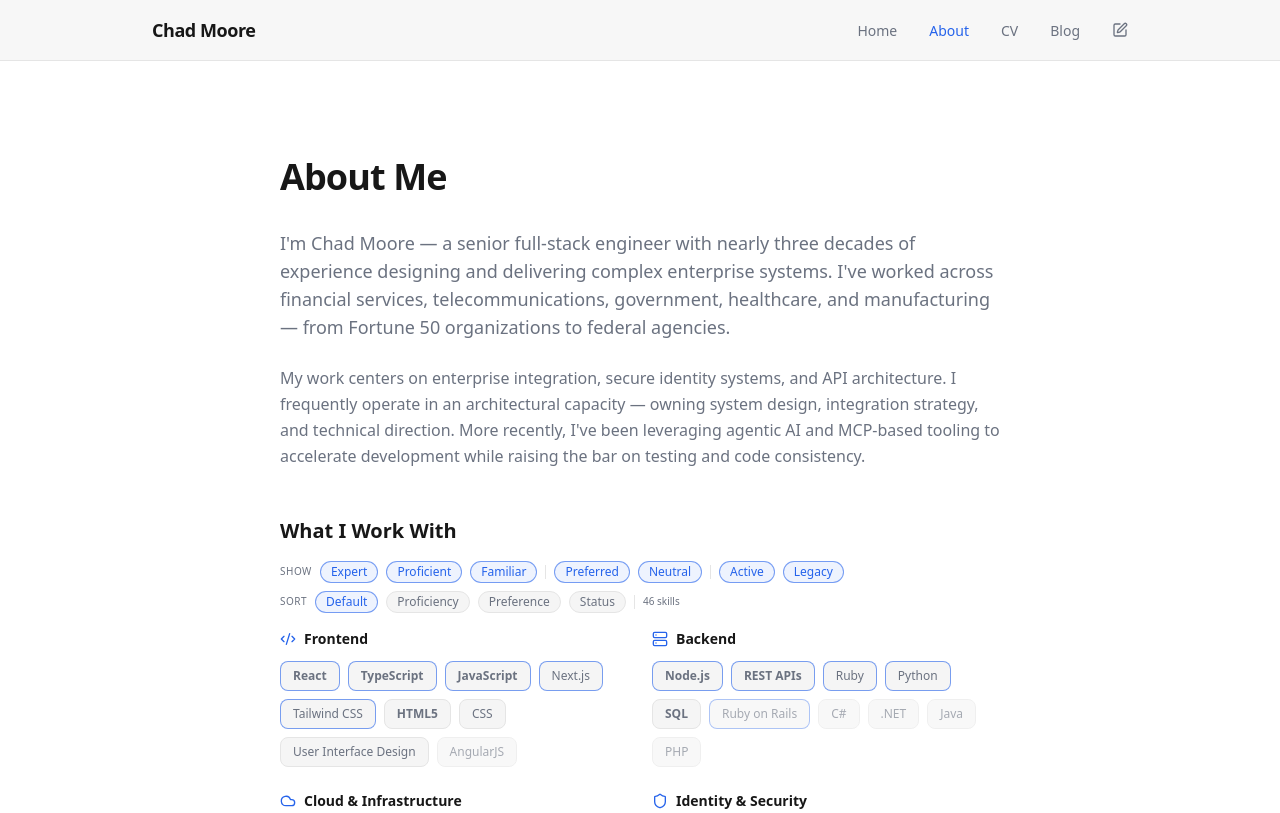
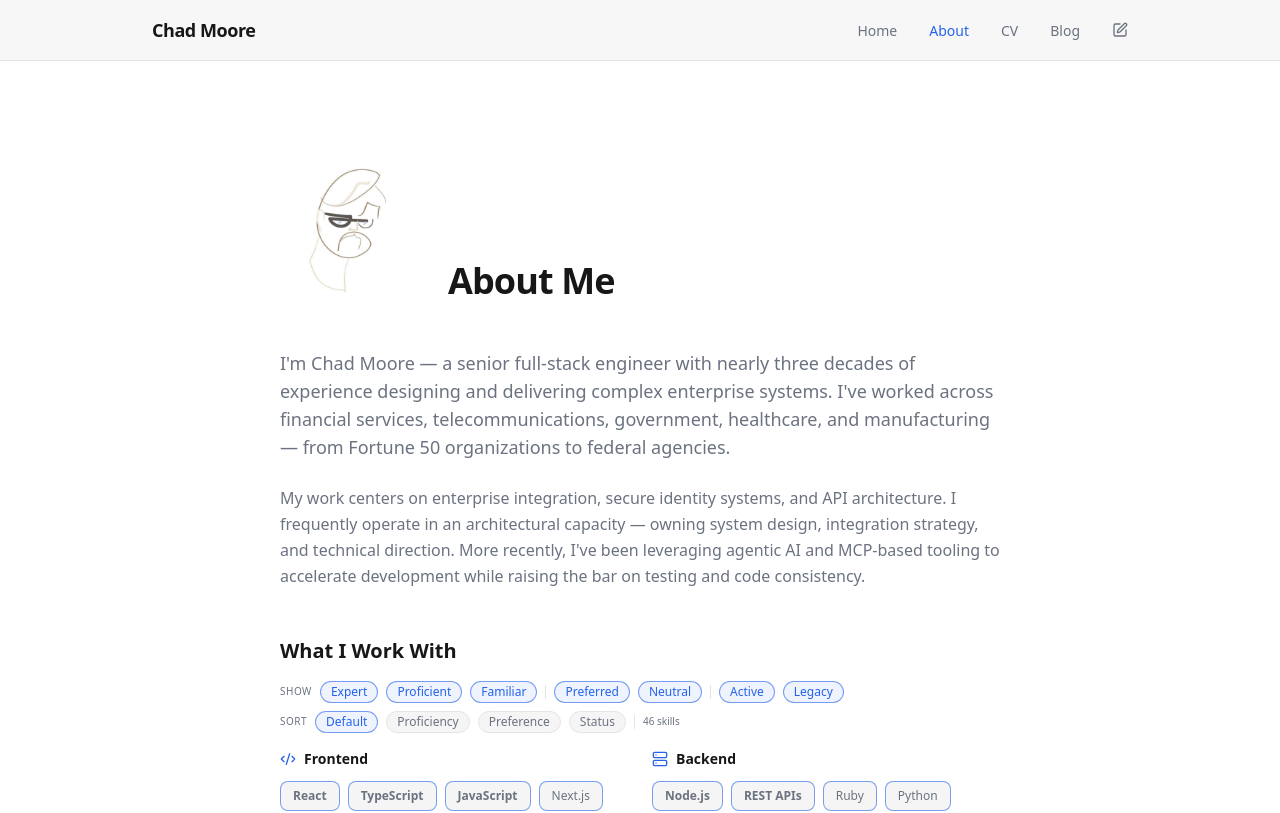
Before and after one commit to chadmoore/chadmoore.github.io, a Next.js app: page /about in a window 1280 px wide. Shown: the top 813 px of the page. Built offline with nearby package versions, Linux system fonts and the light colour scheme.

Commit message:
feat: add avatar to homepage hero and about page

```diff
--- a/src/app/about/page.tsx
+++ b/src/app/about/page.tsx
@@ -13,6 +13,7 @@
  * // about page, we should probably be friends. chad@chadmoore.info
  */
 import type { Metadata } from "next";
+import Image from "next/image";
 import { content } from "@/lib/content";
 import SkillsGrid from "@/components/SkillsGrid";
 
@@ -25,9 +26,19 @@ export const metadata: Metadata = {
 export default function AboutPage() {
   return (
     <div className="max-w-3xl mx-auto px-6 py-16 md:py-24">
-      <h1 className="text-3xl md:text-4xl font-bold tracking-tight mb-8">
-        {content.about.heading}
-      </h1>
+      <div className="flex flex-col sm:flex-row items-center sm:items-end gap-6 mb-12">
+        <Image
+          src="/avatar.png"
+          alt={content.site.name}
+          width={160}
+          height={160}
+          priority
+          className="rounded-full w-28 h-28 sm:w-36 sm:h-36"
+        />
+        <h1 className="text-3xl md:text-4xl font-bold tracking-tight">
+          {content.about.heading}
+        </h1>
+      </div>
 
       <div className="prose prose-invert max-w-none space-y-6 text-muted leading-relaxed">
         {content.about.intro.map((paragraph, index) => (
--- a/src/app/page.tsx
+++ b/src/app/page.tsx
@@ -19,6 +19,7 @@
  * // than writing most of the blog posts. ✨Priorities✨
  */
 import Link from "next/link";
+import Image from "next/image";
 import { getAllPosts } from "@/lib/blog";
 import { siteConfig } from "@/lib/siteConfig";
 import { formatPostDate } from "@/lib/dates";
@@ -40,6 +41,8 @@ export default function Home() {
     <div className="max-w-5xl mx-auto px-6">
       {/* Hero */}
       <section className="py-24 md:py-32">
+        <div className="flex flex-col-reverse md:flex-row md:items-center md:justify-between gap-8 md:gap-12">
+          <div>
             <p className="text-accent font-mono text-sm mb-4">{content.home.greeting}</p>
             <h1 className="text-4xl md:text-6xl font-bold tracking-tight mb-4">
               {siteConfig.name}
@@ -76,6 +79,16 @@ export default function Home() {
                   View CV
                 </Link>
               )}
+            </div>
+          </div>
+          <Image
+            src="/avatar.png"
+            alt={siteConfig.name}
+            width={200}
+            height={200}
+            priority
+            className="rounded-full w-36 h-36 md:w-48 md:h-48 shrink-0"
+          />
         </div>
       </section>
 
```
Also changed, not shown: public/avatar.png (added). Lines whose indentation alone changed are shown as unchanged.
